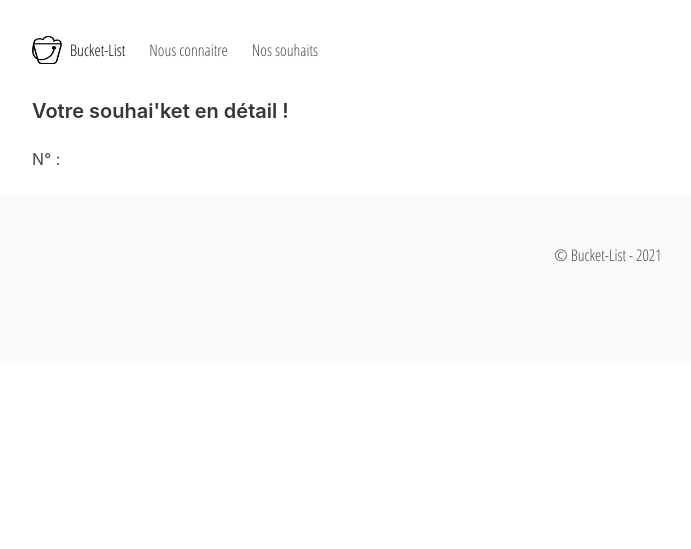
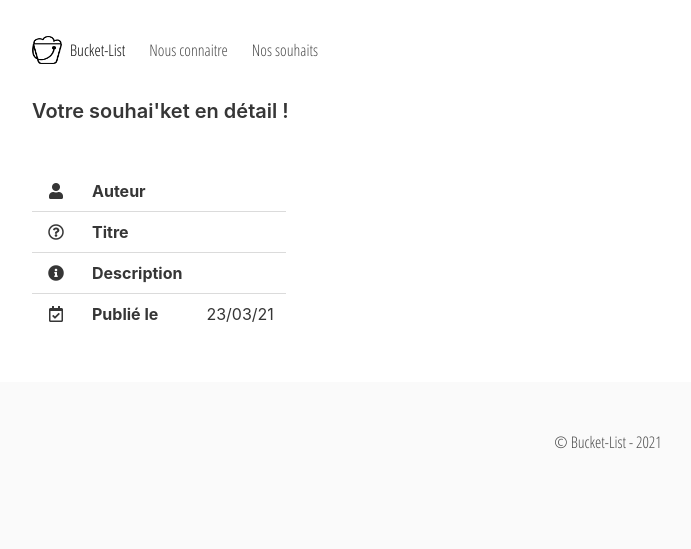
Before and after one commit to Herve-jarousseau/Bucket-list-2021, a Symfony app: template templates/wish/detail.html.twig in a window 1280 px wide. Shown: the top 549 px of the page, without its empty margins (32-723 px from the left). Run offline with Twig, Linux system fonts and the light colour scheme; the template is opened without the code that fills it, so the values that code supplies are empty; some libraries are stand-ins or nearby versions.

Commit message:
Ajout fonctionnalité 2 "liste des souhaits" module 05 TP (HJ)

```diff
--- a/src/Controller/WishController.php
+++ b/src/Controller/WishController.php
@@ -26,12 +26,13 @@ class WishController extends AbstractController
     /**
      * @Route("/detail/{id}", name="wish_detail", requirements={"id"="\d+"})
      */
-    public function detail($id): Response
+    public function detail($id, WishRepository $wishRepository): Response
     {
         // Requete BDD
+        $wish = $wishRepository->find($id);
 
         return $this->render('wish/detail.html.twig', [
-            'id' => $id,
+            'wish' => $wish,
         ]);
     }
 }
--- a/templates/base.html.twig
+++ b/templates/base.html.twig
@@ -16,11 +16,13 @@
         CSS
         framework BULMA
         Javascript
+        Foontawsome
     #}
     <link rel="stylesheet"  type="text/css" href="{{ asset('css/style.css') }}">
     <link rel="stylesheet" href="https://cdn.jsdelivr.net/npm/bulma@0.9.1/css/bulma.min.css">
     <link rel="preconnect" href="https://fonts.gstatic.com">
     <link href="https://fonts.googleapis.com/css2?family=Open+Sans+Condensed:ital,wght@0,300;0,700;1,300&display=swap" rel="stylesheet">
+    <link rel="stylesheet" href="https://cdnjs.cloudflare.com/ajax/libs/font-awesome/5.15.3/css/all.min.css">
     <script src="{{ asset('js/appJs.js') }}" defer></script>
     {#
         flavicon
--- a/templates/wish/detail.html.twig
+++ b/templates/wish/detail.html.twig
@@ -4,5 +4,30 @@
 
 {% block body %}
     <h1 class="title is-5">Votre souhai'ket en détail !</h1>
-    <p>N° : {{ id }}</p>
+
+    <table class="table my-6">
+        <tbody>
+        <tr>
+            <td><span class="icon"><i class="fas fa-user"></i></span></td>
+            <th>Auteur</th>
+            <td>{{ wish.author }}</td>
+        </tr>
+        <tr>
+            <td><span class="icon"><i class="far fa-question-circle"></i></span></td>
+            <th>Titre</th>
+            <td>{{ wish.title }}</td>
+        </tr>
+        <tr>
+            <td><span class="icon"><i class="fas fa-info-circle"></i></span></td>
+            <th>Description</th>
+            <td>{{ wish.description }}</td>
+        </tr>
+        <tr>
+            <td><span class="icon"><i class="far fa-calendar-check"></i></span></td>
+            <th>Publié le</th>
+            <td>{{ wish.dateCreated|date("d/m/y") }}</td>
+        </tr>
+        </tbody>
+    </table>
+
 {% endblock %}
```
